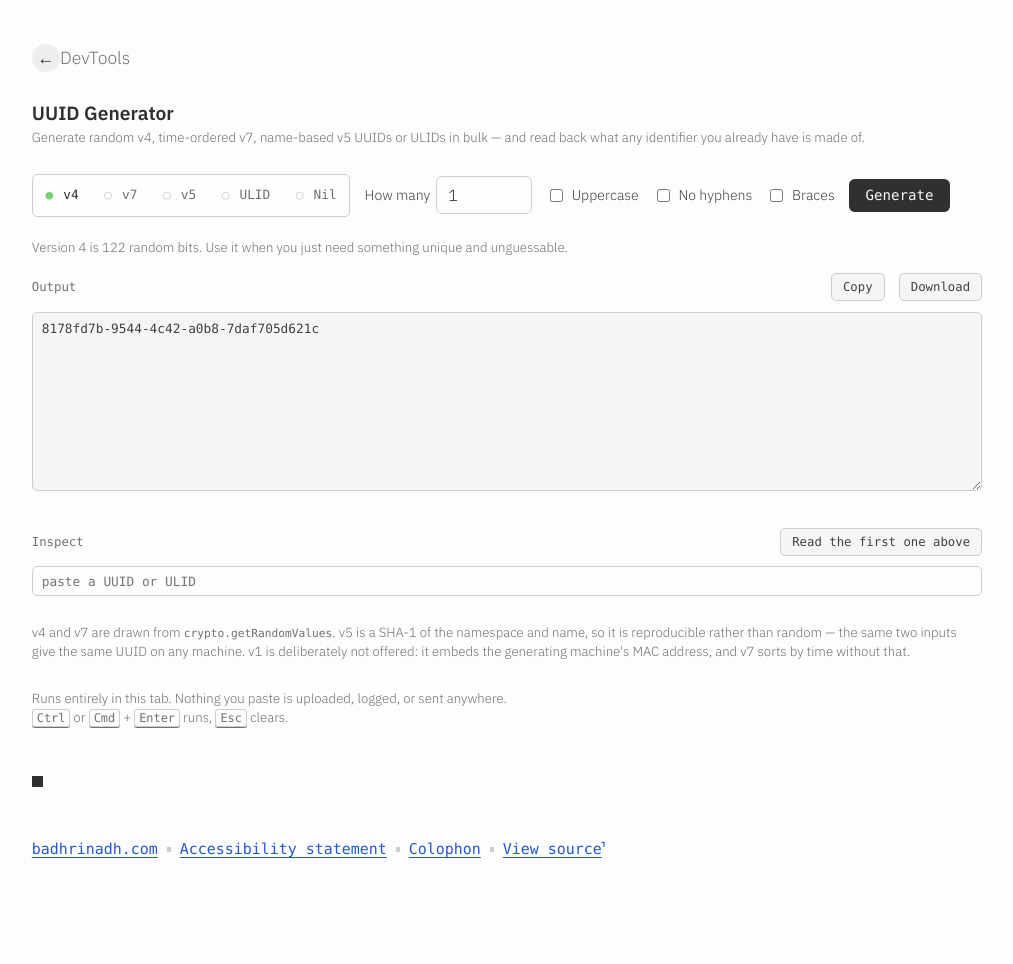
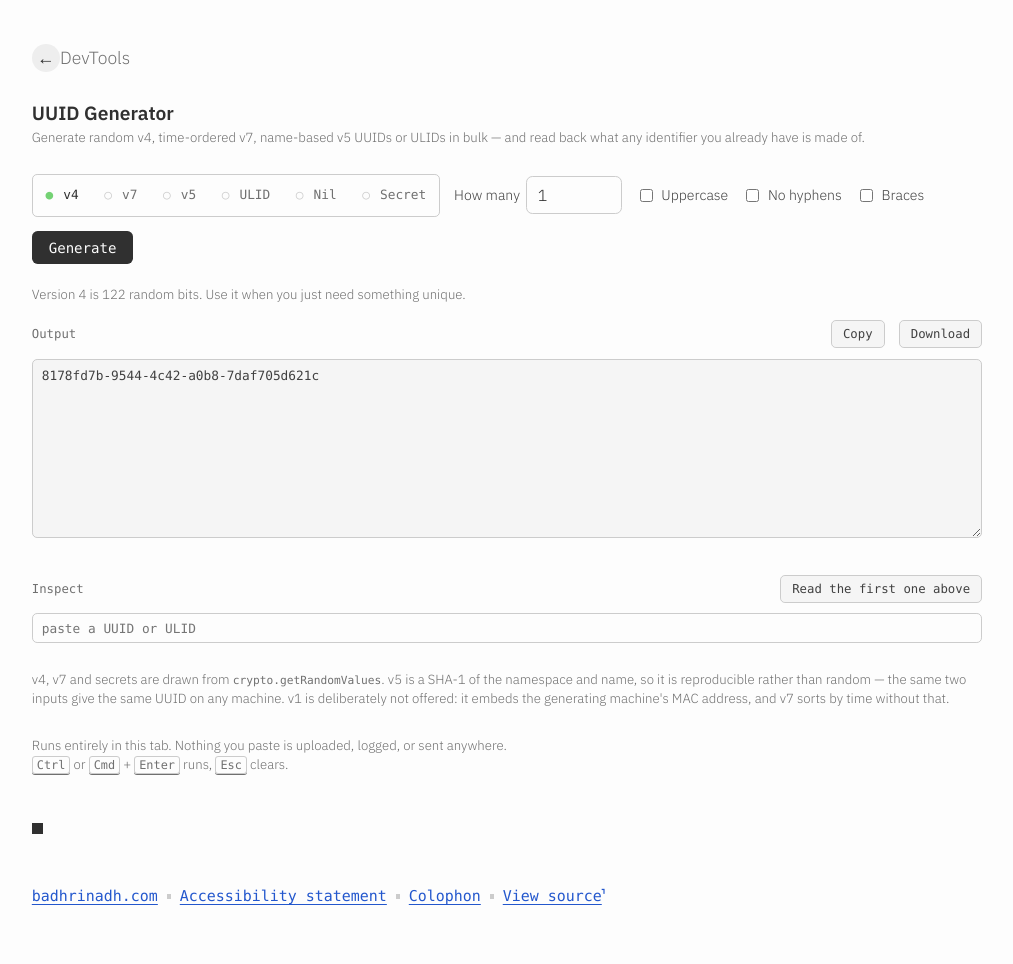
Before and after one commit to BadhriNadhBade/devtools, a Jekyll site: the page built from _tools/uuid-generator.html, in a window 1280 px wide. Shown: the whole page, without its empty margins (133-1146 px from the left). Built offline with Jekyll 4.4.1, drawn with Linux system fonts in a browser that asks for light colours; Markdown is read by kramdown in place of the engine named in the settings; before the commit the page ends 917 px from its top, so only the background shows below that; some of the changed lines change nothing that is shown.

Commit message:
fix uuid bugs

```diff
--- a/_tools/uuid-generator.html
+++ b/_tools/uuid-generator.html
@@ -21,6 +21,8 @@
     <label for="version-ulid">ULID</label>
     <input type="radio" name="version" id="version-nil" value="nil">
     <label for="version-nil">Nil</label>
+    <input type="radio" name="version" id="version-secret" value="secret">
+    <label for="version-secret">Secret</label>
   </div>
 
   <label class="tool-check">
@@ -73,6 +75,22 @@
   </label>
 </div>
 
+<div class="tool-subcontrols" id="secret-fields" hidden>
+  <label class="tool-check">
+    Bytes
+    <input type="number" class="tool-text tool-number" id="secret-length" value="32" min="1" max="1024" step="1">
+  </label>
+
+  <label class="tool-check">
+    Format
+    <select class="tool-select" id="secret-format">
+      <option value="hex" selected>Hex</option>
+      <option value="base64">Base64</option>
+      <option value="base64url">Base64url</option>
+    </select>
+  </label>
+</div>
+
 <p class="desc" id="version-hint"></p>
 
 <div class="tool-pane">
@@ -101,5 +119,5 @@
 </div>
 
 <p class="tool-note">
-  v4 and v7 are drawn from <code>crypto.getRandomValues</code>. v5 is a SHA-1 of the namespace and name, so it is reproducible rather than random — the same two inputs give the same UUID on any machine. v1 is deliberately not offered: it embeds the generating machine's MAC address, and v7 sorts by time without that.
+  v4, v7 and secrets are drawn from <code>crypto.getRandomValues</code>. v5 is a SHA-1 of the namespace and name, so it is reproducible rather than random — the same two inputs give the same UUID on any machine. v1 is deliberately not offered: it embeds the generating machine's MAC address, and v7 sorts by time without that.
 </p>
--- a/assets/js/tools/uuid-generator.js
+++ b/assets/js/tools/uuid-generator.js
@@ -13,17 +13,25 @@
 const namespace = $('#namespace')
 const customNamespace = $('#custom-namespace')
 const name = $('#name')
+const secretFields = $('#secret-fields')
+const secretLength = $('#secret-length')
+const secretFormat = $('#secret-format')
 const inspectInput = $('#inspect')
 const inspection = $('#inspection')
+
+if (typeof crypto === 'undefined' || typeof crypto.getRandomValues !== 'function') {
+  throw new Error('crypto.getRandomValues is required — this tool cannot run in an insecure context')
+}
 
 const NIL = '00000000-0000-0000-0000-000000000000'
 
 const HINTS = {
-  4: 'Version 4 is 122 random bits. Use it when you just need something unique and unguessable.',
+  4: 'Version 4 is 122 random bits. Use it when you just need something unique.',
   7: 'Version 7 puts a millisecond timestamp in the leading bits, so UUIDs sort in the order they were created — kinder to database indexes than v4.',
   5: 'Version 5 hashes a namespace and a name, so the same pair always gives the same UUID. Use it when the identifier has to be derivable rather than remembered.',
   ulid: 'A ULID is not a UUID: 48 bits of timestamp and 80 random, written in Crockford base32. Sorts by time, 26 characters, no hyphens.',
-  nil: 'The nil UUID is all zeroes. It stands in for “no value” where a UUID is required.'
+  nil: 'The nil UUID is all zeroes. It stands in for “no value” where a UUID is required.',
+  secret: 'A UUID has only 122 random bits — too few for a secret key. Use 32 or more random bytes for tokens, API keys and signing secrets.'
 }
 
 const HYPHENS = [4, 6, 8, 10]
@@ -47,14 +55,38 @@
 
 const v4 = () => format(stamp(crypto.getRandomValues(new Uint8Array(16)), 4))
 
+// v7 state: a counter in the sub-millisecond bits so bulk output sorts in
+// creation order even when every UUID lands in the same millisecond.
+let v7LastMs = 0
+let v7Seq = 0
+
 function v7() {
   const bytes = crypto.getRandomValues(new Uint8Array(16))
-  const milliseconds = Date.now()
+  const now = Date.now()
+
+  if (now > v7LastMs) {
+    v7LastMs = now
+    // Random 11-bit start so sequences from different machines don't collide.
+    v7Seq = crypto.getRandomValues(new Uint16Array(1))[0] & 0x7ff
+  } else {
+    v7Seq++
+    // 12-bit counter (0x000–0xfff). If it overflows, nudge the timestamp
+    // forward by one millisecond and reset — the UUIDs stay monotonic.
+    if (v7Seq > 0xfff) {
+      v7LastMs++
+      v7Seq = 0
+    }
+  }
 
   // 48-bit big-endian timestamp across the first six bytes.
   for (let i = 0; i < 6; i++) {
-    bytes[i] = Math.floor(milliseconds / 2 ** (8 * (5 - i))) & 0xff
+    bytes[i] = Math.floor(v7LastMs / 2 ** (8 * (5 - i))) & 0xff
   }
+
+  // seq's high 4 bits go in the low nibble of byte 6 (version nibble is
+  // written by stamp), its low 8 bits go in byte 7.
+  bytes[6] = (bytes[6] & 0xf0) | ((v7Seq >> 8) & 0x0f)
+  bytes[7] = v7Seq & 0xff
 
   return format(stamp(bytes, 7))
 }
@@ -85,21 +117,59 @@
 // something else when it is written down.
 const CROCKFORD = '0123456789ABCDEFGHJKMNPQRSTVWXYZ'
 
+// ULID state: when the timestamp hasn't changed, the previous 80-bit random
+// part is incremented by 1 instead of drawing fresh randomness, so ULIDs
+// generated in the same millisecond sort in creation order.
+let ulidLastTime = 0
+let ulidPrev = new Uint8Array(10) // 80 bits = 10 bytes
+
 function ulid() {
-  const time = Date.now()
+  const now = Date.now()
+
+  if (now > ulidLastTime) {
+    ulidLastTime = now
+    crypto.getRandomValues(ulidPrev)
+  } else {
+    // Increment the 80-bit random part by 1, carrying across bytes.
+    let carry = 1
+    for (let i = 9; i >= 0 && carry; i--) {
+      const sum = ulidPrev[i] + carry
+      ulidPrev[i] = sum & 0xff
+      carry = sum >> 8
+    }
+    // If the increment overflows all 80 bits, bump the timestamp.
+    if (carry) {
+      ulidLastTime++
+      crypto.getRandomValues(ulidPrev)
+    }
+  }
+
   let out = ''
 
   // 48 bits of time, ten characters of five bits each.
   for (let i = 9; i >= 0; i--) {
-    out += CROCKFORD[Math.floor(time / 32 ** i) % 32]
+    out += CROCKFORD[Math.floor(ulidLastTime / 32 ** i) % 32]
   }
 
-  // 80 bits of randomness, sixteen more characters. Drawn a byte at a time and
-  // masked rather than taken modulo, so every symbol stays equally likely.
-  const random = crypto.getRandomValues(new Uint8Array(16))
-  for (const byte of random) out += CROCKFORD[byte & 0x1f]
+  // 80 bits from the (possibly incremented) random part.
+  for (const byte of ulidPrev) out += CROCKFORD[byte & 0x1f]
 
   return out
+}
+
+// ---------------------------------------------------------------------------
+// Secret
+// ---------------------------------------------------------------------------
+
+const FORMATS = {
+  hex: bytes => Array.from(bytes, b => b.toString(16).padStart(2, '0')).join(''),
+  base64: bytes => btoa(String.fromCharCode(...bytes)),
+  base64url: bytes => btoa(String.fromCharCode(...bytes)).replace(/\+/g, '-').replace(/\//g, '_').replace(/=+$/, '')
+}
+
+function secret(byteLength, fmt) {
+  const bytes = crypto.getRandomValues(new Uint8Array(byteLength))
+  return FORMATS[fmt](bytes)
 }
 
 // ---------------------------------------------------------------------------
@@ -224,9 +294,9 @@
 
 function decorate(values) {
   let out = values
-  // ULIDs have no hyphens to remove and no case to change: Crockford base32 is
-  // upper case by definition, and lowercasing one is a different string.
-  if (readVersion() === 'ulid') return out
+  const version = readVersion()
+  // ULIDs and secrets have no hyphens to remove and no case to change.
+  if (version === 'ulid' || version === 'secret') return out
 
   if (noHyphens.checked) out = out.map(value => value.replace(/-/g, ''))
   if (uppercase.checked) out = out.map(value => value.toUpperCase())
@@ -244,18 +314,24 @@
   const count = Math.min(500, Math.max(1, parseInt(quantity.value, 10) || 1))
 
   nameFields.hidden = version !== '5'
+  secretFields.hidden = version !== 'secret'
   customNamespace.hidden = namespace.value !== 'custom'
 
   let values
 
   if (version === 'nil') {
     values = Array.from({ length: count }, () => NIL)
+  } else if (version === 'secret') {
+    const byteLength = Math.min(1024, Math.max(1, parseInt(secretLength.value, 10) || 32))
+    const fmt = secretFormat.value
+    values = Array.from({ length: count }, () => secret(byteLength, fmt))
   } else if (version === 'ulid') {
     values = Array.from({ length: count }, ulid)
   } else if (version === '5') {
     const chosen = namespace.value === 'custom' ? customNamespace.value.trim() : namespace.value
 
     if (!HEX.test(chosen)) {
+      if (generation !== latest) return
       output.value = ''
       status('A v5 UUID is hashed against a namespace, which has to be a UUID itself', 'err')
       return
@@ -279,7 +355,7 @@
 
   output.value = decorate(values).join('\n')
 
-  const noun = version === 'ulid' ? 'ULID' : 'UUID'
+  const noun = version === 'ulid' ? 'ULID' : version === 'secret' ? 'secret' : 'UUID'
   status(`Generated ${count} ${noun}${count === 1 ? '' : 's'}`, 'ok')
 }
 
@@ -287,7 +363,9 @@
 
 $('#download').addEventListener('click', () => {
   if (!output.value) return
-  download(readVersion() === 'ulid' ? 'ulids.txt' : 'uuids.txt', output.value)
+  const v = readVersion()
+  const filename = v === 'ulid' ? 'ulids.txt' : v === 'secret' ? 'secrets.txt' : 'uuids.txt'
+  download(filename, output.value)
 })
 
 // The common case for the inspector is "what is the thing I just made", so it
@@ -299,22 +377,22 @@
   describe()
 })
 
-live([quantity, noHyphens, uppercase, braces, namespace, customNamespace, name], generate)
+live([quantity, noHyphens, uppercase, braces, namespace, customNamespace, name, secretLength, secretFormat], generate)
 live([inspectInput], describe)
 copyButton($('#copy'), () => output.value)
 shortcuts({ run: generate, clear: () => { clearField(inspectInput); describe(); clearStatus() } })
 
 remember('devtools.uuid', [
-  quantity, uppercase, noHyphens, braces, namespace,
-  $('#version-4'), $('#version-7'), $('#version-5'), $('#version-ulid'), $('#version-nil')
+  quantity, uppercase, noHyphens, braces, namespace, secretLength, secretFormat,
+  $('#version-4'), $('#version-7'), $('#version-5'), $('#version-ulid'), $('#version-nil'), $('#version-secret')
 ])
 
 // After `remember`, so a link naming a version beats the one left selected last
 // time. The inspector takes one too: an identifier out of a log line is a
 // reasonable thing to send somebody a link to.
 prefill([
-  quantity, uppercase, noHyphens, braces, namespace, customNamespace, name, inspectInput,
-  $('#version-4'), $('#version-7'), $('#version-5'), $('#version-ulid'), $('#version-nil')
+  quantity, uppercase, noHyphens, braces, namespace, customNamespace, name, secretLength, secretFormat, inspectInput,
+  $('#version-4'), $('#version-7'), $('#version-5'), $('#version-ulid'), $('#version-nil'), $('#version-secret')
 ])
 
 hint.textContent = HINTS[readVersion()]
```
